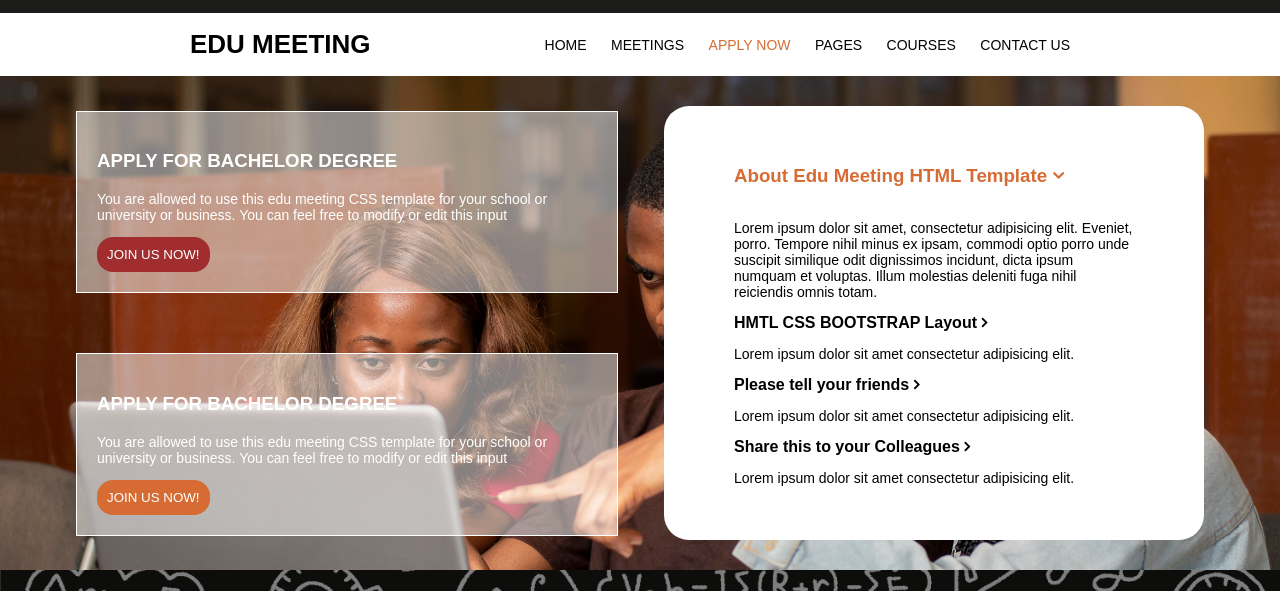
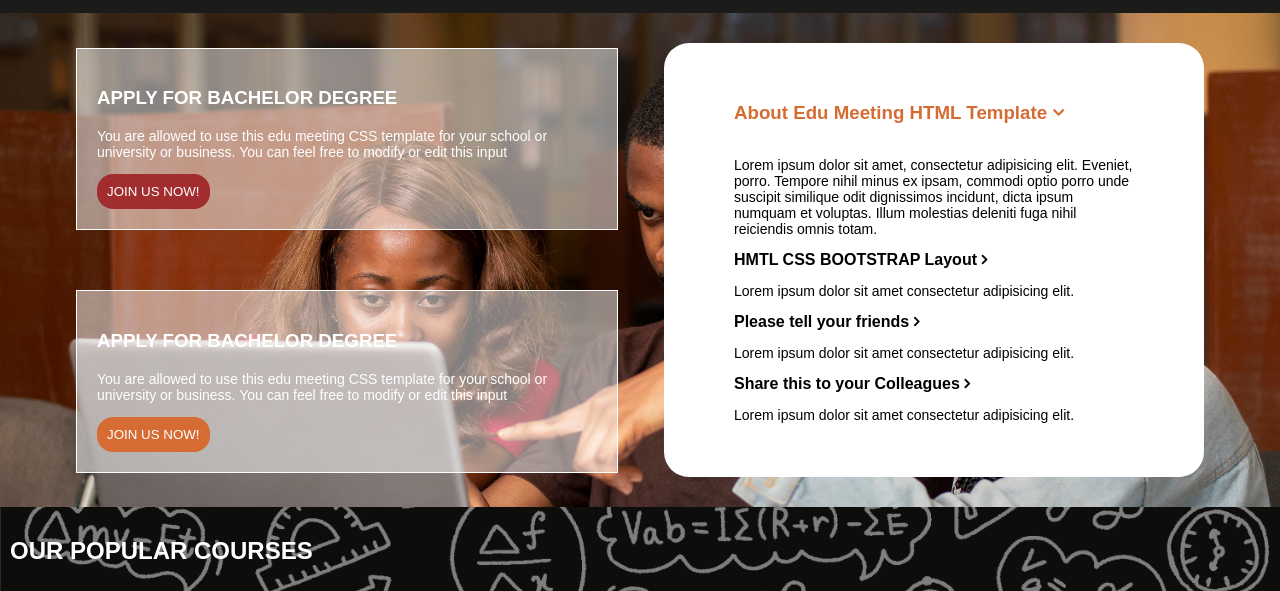
Before and after one commit to Enyinnaya-x/newschoolwork, a plain HTML site: page index.html in a window 1280 px wide. Shown: the part 2170-2761 px from the top of the page. Drawn offline with Linux system fonts and the light colour scheme.

Commit message:
Update site content

```diff
--- a/index.html
+++ b/index.html
@@ -144,7 +144,7 @@
             </div>
         </div>
     </div>
-    <nav class="mainnav">
+    <!-- <nav class="mainnav">
         <div class="div1">
             <span>EDU MEETING</span>
         </div>
@@ -177,7 +177,7 @@
                 </div>
             </div>
         </div>
-    </nav>
+    </nav> -->
     <div class="container">
         <div class="secondcontainer">
             <div class="box4">
```
